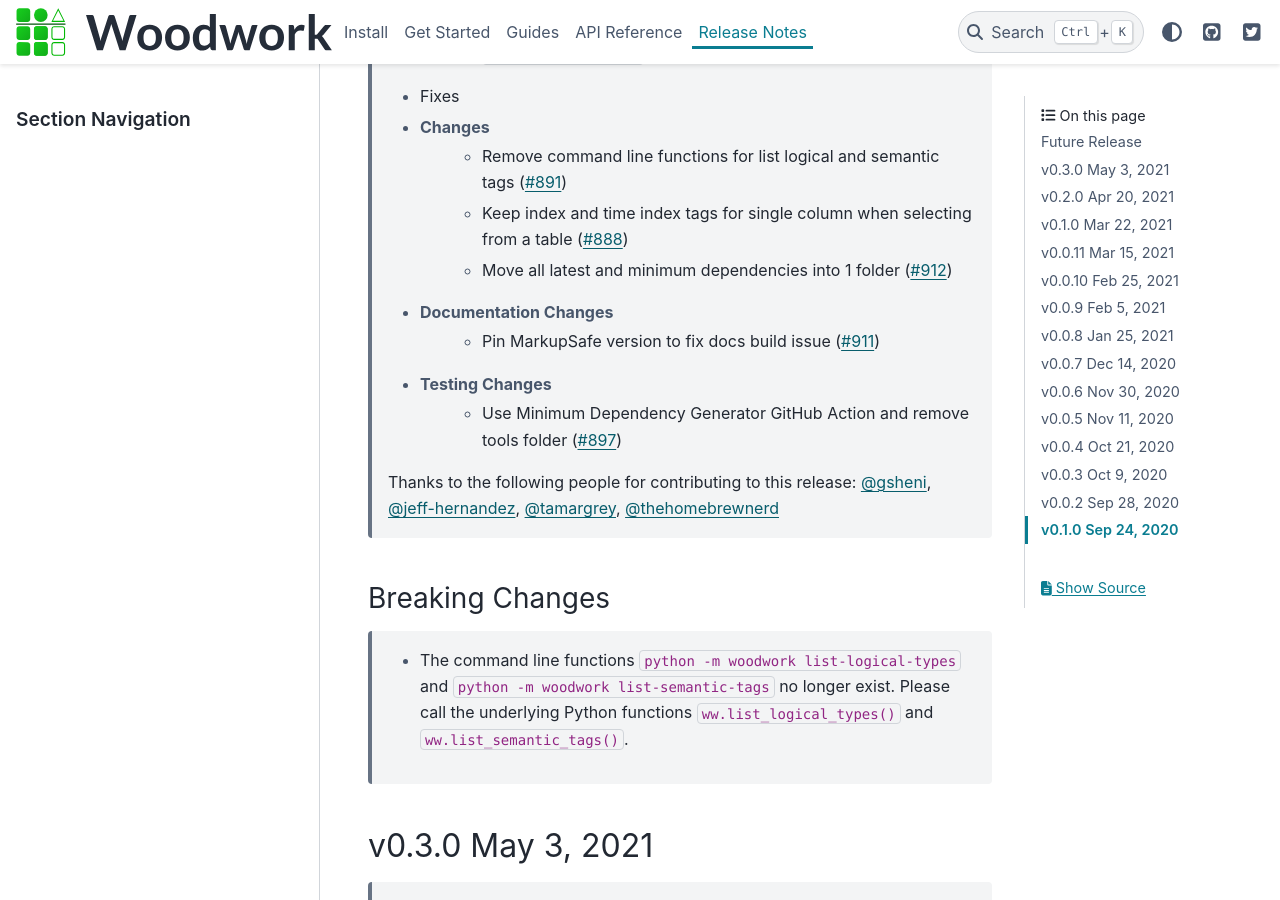
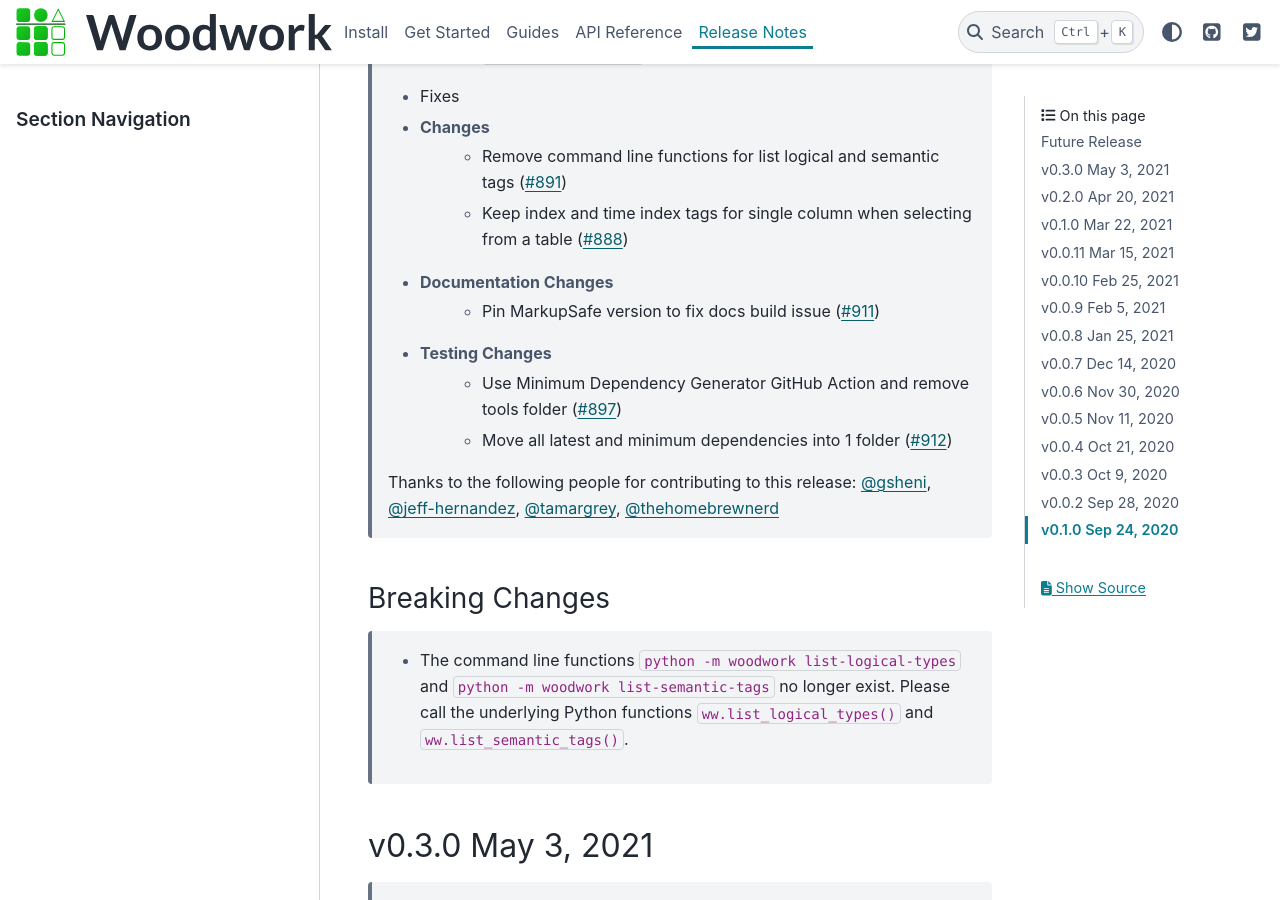
Before and after one commit to alteryx/woodwork, a Sphinx documentation site: the page built from docs/source/release_notes.rst, in a window 1280 px wide and 900 px high, scrolled down 378 px. Built offline with Sphinx 7.4.7 and the PyData theme 0.15.4, drawn with Linux system fonts in a browser that asks for light colours; comment, search, counter and statistics services are not loaded.

```diff
--- a/docs/source/release_notes.rst
+++ b/docs/source/release_notes.rst
@@ -11,11 +11,11 @@ Future Release
     * Changes
         * Remove command line functions for list logical and semantic tags (:pr:`891`)
         * Keep index and time index tags for single column when selecting from a table (:pr:`888`)
-        * Move all latest and minimum dependencies into 1 folder (:pr:`912`)
     * Documentation Changes
         * Pin MarkupSafe version to fix docs build issue (:pr:`911`)
     * Testing Changes
         * Use Minimum Dependency Generator GitHub Action and remove tools folder (:pr:`897`)
+        * Move all latest and minimum dependencies into 1 folder (:pr:`912`)
 
     Thanks to the following people for contributing to this release:
     :user:`gsheni`, :user:`jeff-hernandez`, :user:`tamargrey`, :user:`thehomebrewnerd`
```
